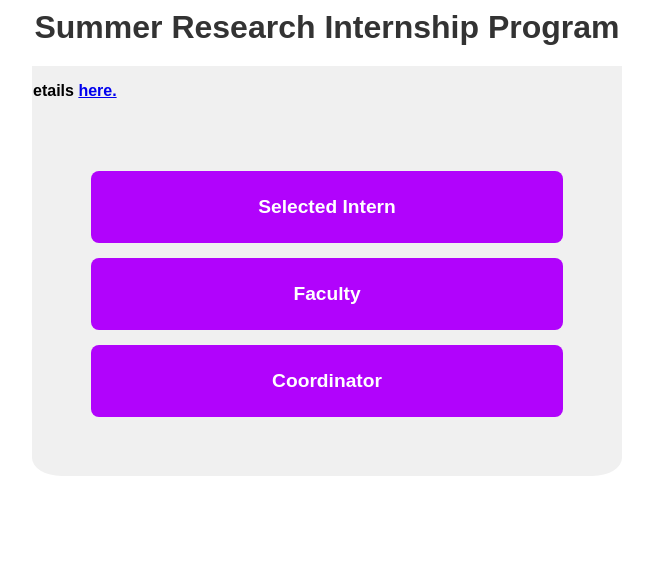
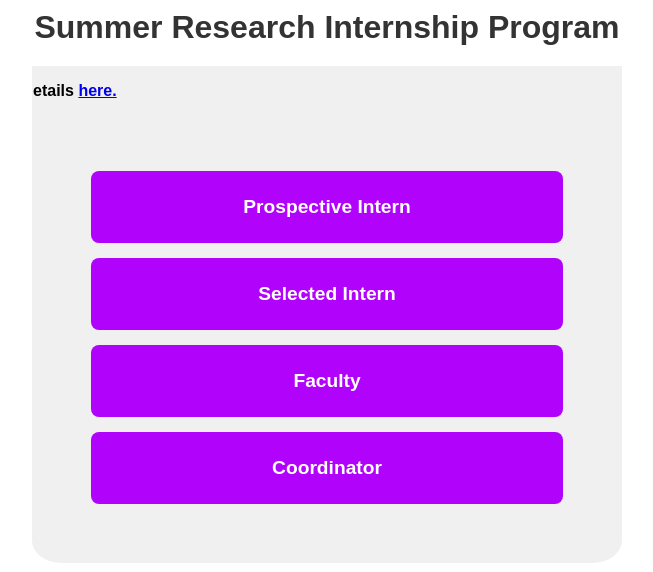
Before and after one commit to Naveen-Pal/SRIP, a Flask app: page / in a window 1280 px wide. Shown: the part 228-800 px from the top of the page, without its empty margins (313-966 px from the left). Run offline with Flask 3, Linux system fonts and the light colour scheme.

Commit message:
add prospective intern

```diff
--- a/app/templates/home.html
+++ b/app/templates/home.html
@@ -131,6 +131,7 @@
             </b>
         </div>
             <div class="buttons">
+            <a href="{{ url_for('intern.application_form') }}" class="button">Prospective Intern</a>
             <a href="{{ url_for('auth.login_intern') }}" class="button">Selected Intern</a>
             <a href="{{ url_for('faculty.add_project') }}" class="button">Faculty</a>
             <a href="{{ url_for('coordinator.faculty_approvement') }}" class="button">Coordinator</a>
```
